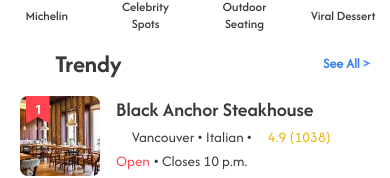
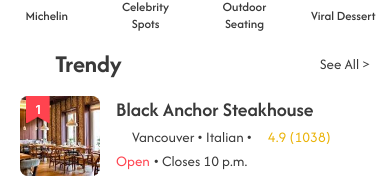
Before and after one commit to Sulnklm/yumpick, a React Native app in the folder yumpick/: screen /HomeScreen in a window 390 px wide. Shown: the part 281-459 px from the top of the page. Built offline with nearby package versions, Linux system fonts and the light colour scheme; some icons are missing.

Commit message:
Update Trendy.js

```diff
--- a/yumpick/components/home/Trendy.js
+++ b/yumpick/components/home/Trendy.js
@@ -53,7 +53,7 @@
           <Text type="h1">Trendy</Text>
         </View>
         <TouchableOpacity onPress={() => navigation.navigate("TrendySeeAll")}>
-          <Text style={tw`text-blue-500 text-sm font-semibold`}>See All ></Text>
+          <Text>See All ></Text>
         </TouchableOpacity>
       </View>
 
```
